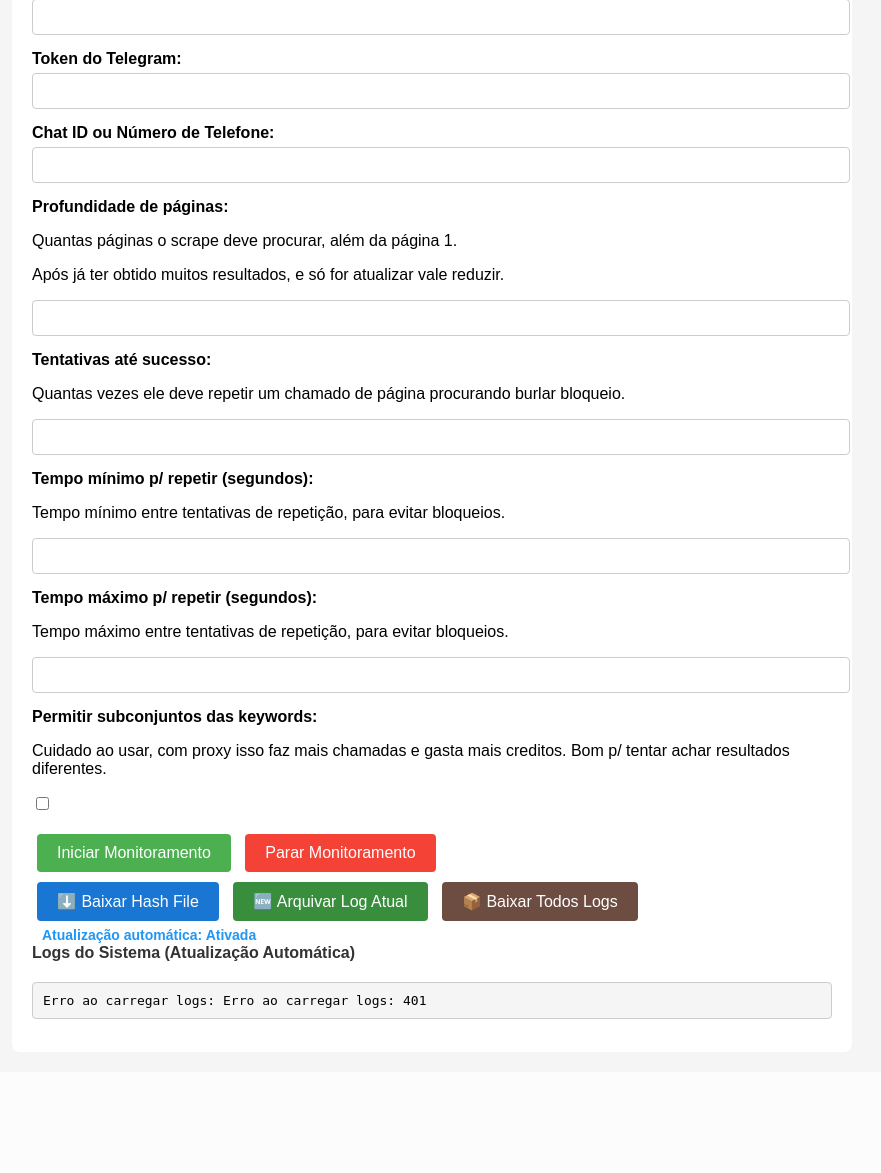
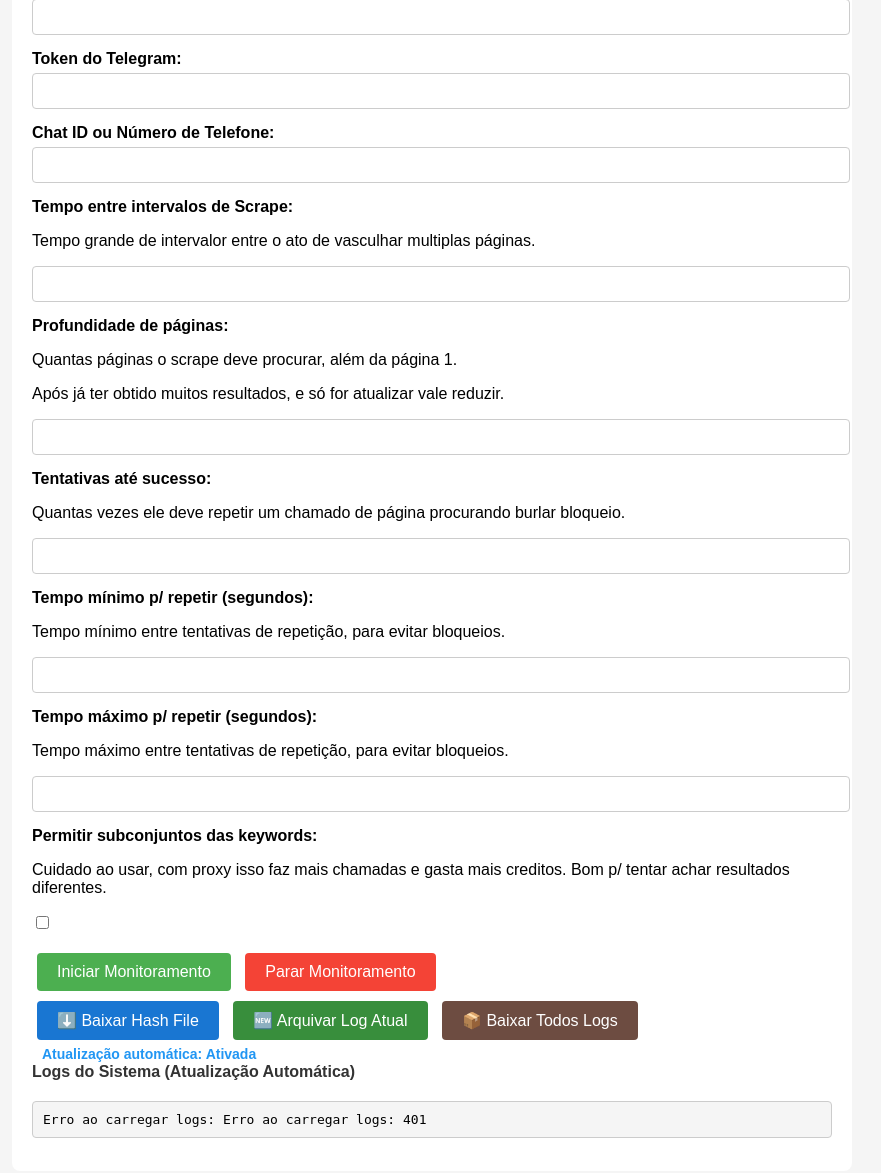
Before and after one commit to afa7789/pyscrapper, a Flask app: template template/admin.html in a window 1280 px wide. Shown: the part 218-1391 px from the top of the page, without its empty margins (208-1089 px from the left). Before the commit the page ends 1237 px from the top, so only its background shows below. Run offline with Flask 3, Linux system fonts and the light colour scheme; the template is opened without the code that fills it, so the values that code supplies are empty; parts of the project's set-up code (start-up, migrations or seed data) failed here and were passed over.

Commit message:
feat: Add monitoring interval configuration to Monitor class and admin interface

```diff
--- a/monitor.py
+++ b/monitor.py
@@ -15,6 +15,7 @@
         keywords, negative_keywords_list,
         scraper, telegram_bot,
         chat_id, log_callback, hash_file=None,
+        monitoring_interval=30,  # Intervalo de monitoramento em minutos
         batch_size=15, page_depth=3,
         retry_attempts=100, min_repeat_time=17,
         max_repeat_time=65,
@@ -29,6 +30,7 @@
         self.log_callback = log_callback
         self.running = False
         self.stop_event = threading.Event()
+        self.monitoring_interval = monitoring_interval  # Intervalo de monitoramento em minutos
 
         # Use home directory for the hash file if not specified
         if hash_file is None:
@@ -293,7 +295,7 @@
             self.log_callback(
                 f"⏱️ Ciclo de verificação concluído em {cycle_duration:.1f} segundos.")
 
-            wait_time_minutes = 30
+            wait_time_minutes = self.monitoring_interval
             self.log_callback(
                 f"⏳ Aguardando próximo ciclo ({wait_time_minutes} minutos)...")
             seconds_to_wait = wait_time_minutes * 60
--- a/server.py
+++ b/server.py
@@ -226,6 +226,7 @@
     page_depth_val = current_dynamic_config.get("page_depth", 3)
     retry_attempts_val = current_dynamic_config.get("retry_attempts", 100)
     min_repeat_time_val = current_dynamic_config.get("min_repeat_time", 15)
+    interval_monitor_val = current_dynamic_config.get("interval_monitor", 30)
     max_repeat_time_val = current_dynamic_config.get("max_repeat_time", 67)
     allow_subset_val = current_dynamic_config.get("allow_subset", False)
 
@@ -235,6 +236,7 @@
         negative_keywords_list=negative_keywords_list_val,
         token=token_val,
         chat_input=chat_input_val,
+        interval_monitor=interval_monitor_val,
         page_depth=page_depth_val,
         retry_attempts=retry_attempts_val,
         min_repeat_time=min_repeat_time_val,
@@ -284,12 +286,14 @@
         min_repeat_time = int(data.get('min_repeat_time', 15))
         max_repeat_time = int(data.get('max_repeat_time', 67))
         allow_subset = data.get('allow_subset', False)
+        interval_monitor = int(data.get('interval_monitor', 30))  # Novo parâmetro
 
         data_to_save = {
             "keywords": keywords_list_str,
             "negative_keywords_list": negative_keywords_list_str,
             "token": token,
             "chat_input": chat_input,
+            "interval_monitor": interval_monitor,  # Novo parâmetro
             "page_depth": page_depth,
             "retry_attempts": retry_attempts,
             "min_repeat_time": min_repeat_time,
@@ -322,6 +326,7 @@
             scraper=scraper,
             telegram_bot=telegram_bot,
             chat_id=chat_input,
+            monitoring_interval=interval_monitor,
             log_callback=logger.info,
             # Se quiser passar os novos parâmetros ao Monitor, adicione aqui
             page_depth=page_depth,
--- a/template/admin.html
+++ b/template/admin.html
@@ -36,6 +36,11 @@
         <div class="form-group">
             <label for="chatInput">Chat ID ou Número de Telefone:</label>
             <input type="text" id="chatInput" value="{{ chat_input }}">
+        </div>
+        <div class="form-group">
+            <label for="interval_monitor">Tempo entre intervalos de Scrape:</label>
+            <p>Tempo grande de intervalor entre o ato de vasculhar multiplas páginas.</p>
+            <input type="number" id="interval_monitor" value="{{ interval_monitor }}" min="1">
         </div>
         <div class="form-group">
             <label for="pageDepth">Profundidade de páginas:</label>
@@ -127,6 +132,7 @@
                 negative_keywords_list: document.getElementById('negativeKeywords').value,
                 token: document.getElementById('token').value,
                 chat_input: document.getElementById('chatInput').value,
+                interval_monitor: document.getElementById('interval_monitor').value,
                 page_depth: document.getElementById('pageDepth').value,
                 retry_attempts: document.getElementById('retryAttempts').value,
                 min_repeat_time: document.getElementById('minRepeatTime').value,
```
